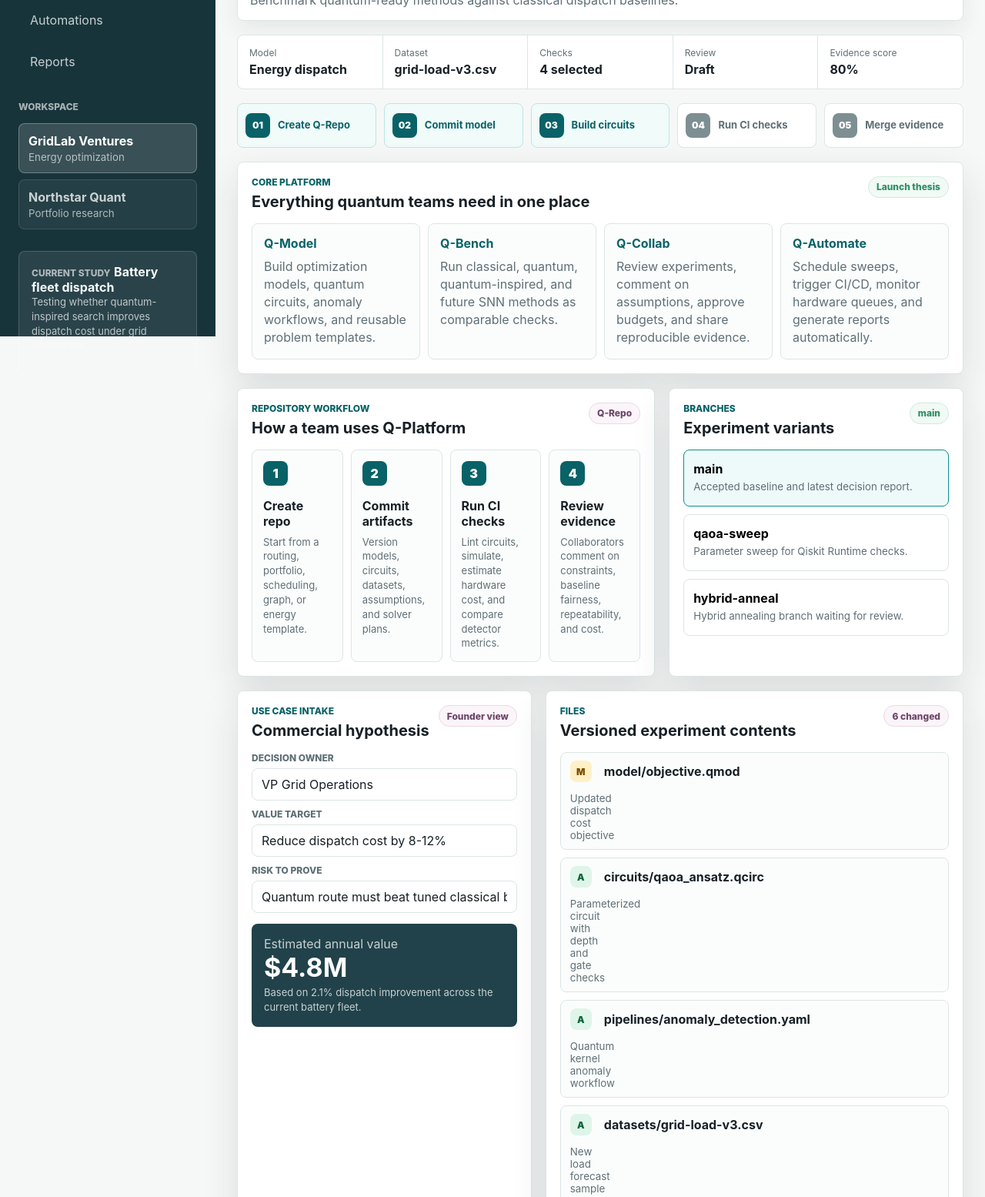
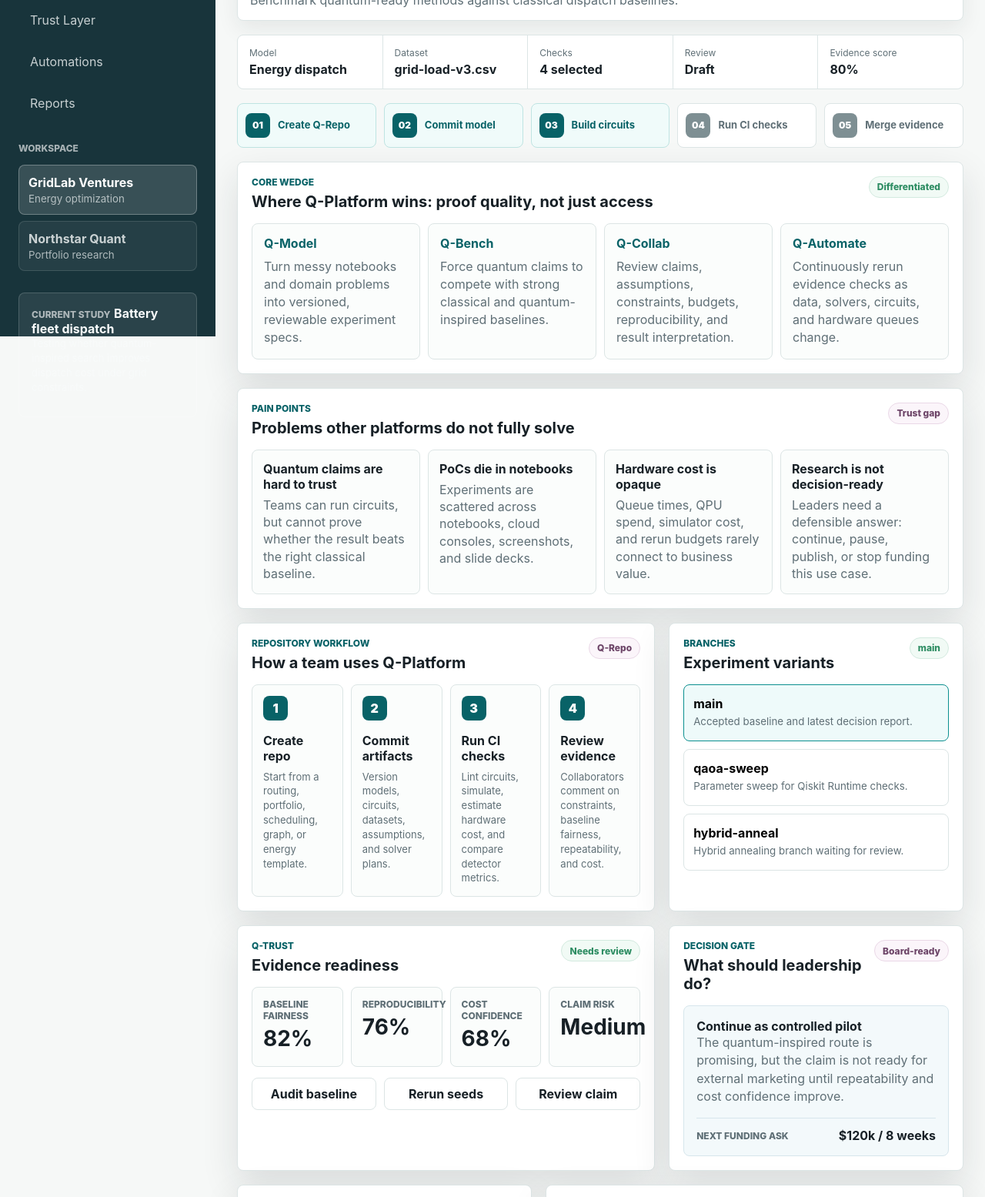
Before and after one commit to Riyaaggarwal/q-platform, a website: page app/index.html in a window 1280 px wide. Shown: the part 363-1918 px from the top of the page at 77% size. Drawn offline with Linux system fonts and the light colour scheme.

Commit message:
Focus Q-Platform on quantum evidence trust gaps

```diff
--- a/app/index.html
+++ b/app/index.html
@@ -23,6 +23,7 @@
           <button class="nav-item" data-view="circuit">Circuit Studio</button>
           <button class="nav-item" data-view="bench">Q-Bench</button>
           <button class="nav-item" data-view="collab">Q-Collab</button>
+          <button class="nav-item" data-view="trust">Trust Layer</button>
           <button class="nav-item" data-view="automation">Automations</button>
           <button class="nav-item" data-view="report">Reports</button>
         </nav>
@@ -49,11 +50,11 @@
       <main class="main">
         <header class="topbar">
           <div>
-            <p class="eyebrow">Q-Platform / Quantum Work OS</p>
-            <h1>One workspace for quantum research, benchmarks, and decisions.</h1>
+            <p class="eyebrow">Q-Platform / Quantum Evidence OS</p>
+            <h1>Prove quantum value before teams spend serious money.</h1>
             <p class="topbar-copy">
-              Q-Model, Q-Bench, Q-Collab, Circuit Studio, Q-Repos, and automation
-              pipelines in a single platform researchers and industry teams can use daily.
+              The missing trust layer for quantum work: fair baselines, reproducible
+              runs, claim review, budget gates, and decision-grade evidence.
             </p>
           </div>
           <div class="topbar-actions">
@@ -122,31 +123,60 @@
         </section>
 
         <div class="workspace-grid">
-          <section class="workspace-panel span-12" data-panel="workspace model bench collab circuit automation report">
+          <section class="workspace-panel span-12" data-panel="workspace model bench collab circuit automation report trust">
             <div class="section-heading">
               <div>
-                <p class="eyebrow">Core platform</p>
-                <h2>Everything quantum teams need in one place</h2>
+                <p class="eyebrow">Core wedge</p>
+                <h2>Where Q-Platform wins: proof quality, not just access</h2>
               </div>
-              <span class="badge live">Launch thesis</span>
+              <span class="badge live">Differentiated</span>
             </div>
 
             <div class="platform-suite">
               <article>
                 <strong>Q-Model</strong>
-                <p>Build optimization models, quantum circuits, anomaly workflows, and reusable problem templates.</p>
+                <p>Turn messy notebooks and domain problems into versioned, reviewable experiment specs.</p>
               </article>
               <article>
                 <strong>Q-Bench</strong>
-                <p>Run classical, quantum, quantum-inspired, and future SNN methods as comparable checks.</p>
+                <p>Force quantum claims to compete with strong classical and quantum-inspired baselines.</p>
               </article>
               <article>
                 <strong>Q-Collab</strong>
-                <p>Review experiments, comment on assumptions, approve budgets, and share reproducible evidence.</p>
+                <p>Review claims, assumptions, constraints, budgets, reproducibility, and result interpretation.</p>
               </article>
               <article>
                 <strong>Q-Automate</strong>
-                <p>Schedule sweeps, trigger CI/CD, monitor hardware queues, and generate reports automatically.</p>
+                <p>Continuously rerun evidence checks as data, solvers, circuits, and hardware queues change.</p>
+              </article>
+            </div>
+          </section>
+
+          <section class="workspace-panel span-12" data-panel="workspace trust bench report">
+            <div class="section-heading">
+              <div>
+                <p class="eyebrow">Pain points</p>
+                <h2>Problems other platforms do not fully solve</h2>
+              </div>
+              <span class="badge">Trust gap</span>
+            </div>
+
+            <div class="pain-grid">
+              <article>
+                <strong>Quantum claims are hard to trust</strong>
+                <p>Teams can run circuits, but cannot prove whether the result beats the right classical baseline.</p>
+              </article>
+              <article>
+                <strong>PoCs die in notebooks</strong>
+                <p>Experiments are scattered across notebooks, cloud consoles, screenshots, and slide decks.</p>
+              </article>
+              <article>
+                <strong>Hardware cost is opaque</strong>
+                <p>Queue times, QPU spend, simulator cost, and rerun budgets rarely connect to business value.</p>
+              </article>
+              <article>
+                <strong>Research is not decision-ready</strong>
+                <p>Leaders need a defensible answer: continue, pause, publish, or stop funding this use case.</p>
               </article>
             </div>
           </section>
@@ -206,6 +236,60 @@
                 <strong>hybrid-anneal</strong>
                 <small>Hybrid annealing branch waiting for review.</small>
               </button>
+            </div>
+          </section>
+
+          <section class="workspace-panel span-7" data-panel="workspace trust bench report">
+            <div class="section-heading">
+              <div>
+                <p class="eyebrow">Q-Trust</p>
+                <h2>Evidence readiness</h2>
+              </div>
+              <span class="badge live" id="trustBadge">Needs review</span>
+            </div>
+
+            <div class="trust-meter">
+              <div>
+                <span>Baseline fairness</span>
+                <strong>82%</strong>
+              </div>
+              <div>
+                <span>Reproducibility</span>
+                <strong>76%</strong>
+              </div>
+              <div>
+                <span>Cost confidence</span>
+                <strong>68%</strong>
+              </div>
+              <div>
+                <span>Claim risk</span>
+                <strong>Medium</strong>
+              </div>
+            </div>
+
+            <div class="trust-actions">
+              <button class="ghost-button trust-action" data-trust="Classical baseline audit">Audit baseline</button>
+              <button class="ghost-button trust-action" data-trust="Seed repeatability run">Rerun seeds</button>
+              <button class="ghost-button trust-action" data-trust="Claim review checklist">Review claim</button>
+            </div>
+          </section>
+
+          <section class="workspace-panel span-5" data-panel="workspace trust collab">
+            <div class="section-heading">
+              <div>
+                <p class="eyebrow">Decision gate</p>
+                <h2>What should leadership do?</h2>
+              </div>
+              <span class="badge">Board-ready</span>
+            </div>
+
+            <div class="decision-gate">
+              <strong>Continue as controlled pilot</strong>
+              <p>The quantum-inspired route is promising, but the claim is not ready for external marketing until repeatability and cost confidence improve.</p>
+              <div>
+                <span>Next funding ask</span>
+                <b>$120k / 8 weeks</b>
+              </div>
             </div>
           </section>
 
@@ -454,7 +538,7 @@
             </div>
           </section>
 
-          <section class="workspace-panel span-12" data-panel="bench workspace circuit collab">
+          <section class="workspace-panel span-12" data-panel="bench workspace circuit collab trust">
             <div class="section-heading">
               <div>
                 <p class="eyebrow">CI/CD for experiments</p>
--- a/app/main.js
+++ b/app/main.js
@@ -540,6 +540,17 @@ document.querySelectorAll(".automation-action").forEach((button) => {
   });
 });
 
+document.querySelectorAll(".trust-action").forEach((button) => {
+  button.addEventListener("click", () => {
+    const name = button.dataset.trust;
+    document.querySelector("#trustBadge").textContent = "Trust check queued";
+    document.querySelector("#statusReview").textContent = "Evidence under audit";
+    document.querySelector("#auditState").textContent = `${name} added to the evidence review`;
+    comments.unshift(["Q-Trust", `${name} started before this claim can be promoted.`]);
+    render();
+  });
+});
+
 document.querySelector("#exportButton").addEventListener("click", () => {
   activeBranch = "main";
   document.querySelector("#reportBadge").textContent = "Merged to main";
--- a/app/styles.css
+++ b/app/styles.css
@@ -728,12 +728,18 @@ canvas {
   background: #fbfdfc;
 }
 
+.pain-grid,
 .workbench-list,
 .automation-grid {
   display: grid;
   gap: 10px;
 }
 
+.pain-grid {
+  grid-template-columns: repeat(4, minmax(0, 1fr));
+}
+
+.pain-grid article,
 .workbench-list article,
 .automation-grid article {
   padding: 14px;
@@ -742,18 +748,84 @@ canvas {
   background: #fbfdfc;
 }
 
+.pain-grid strong,
 .workbench-list strong,
 .automation-grid strong,
+.pain-grid p,
 .workbench-list p,
 .automation-grid p {
   display: block;
 }
 
+.pain-grid p,
 .workbench-list p,
 .automation-grid p {
   margin: 6px 0 0;
   color: var(--muted);
   line-height: 1.4;
+}
+
+.trust-meter {
+  display: grid;
+  grid-template-columns: repeat(4, minmax(0, 1fr));
+  gap: 10px;
+}
+
+.trust-meter div {
+  min-height: 104px;
+  padding: 14px;
+  border: 1px solid var(--line);
+  border-radius: 8px;
+  background: #fbfdfc;
+}
+
+.trust-meter span {
+  display: block;
+  margin-bottom: 8px;
+  color: var(--muted);
+  font-size: 12px;
+  font-weight: 800;
+  text-transform: uppercase;
+}
+
+.trust-meter strong {
+  font-size: 28px;
+  line-height: 1;
+}
+
+.trust-actions {
+  display: grid;
+  grid-template-columns: repeat(3, minmax(0, 1fr));
+  gap: 10px;
+  margin-top: 14px;
+}
+
+.decision-gate {
+  padding: 16px;
+  border: 1px solid #d7e6ec;
+  border-radius: 8px;
+  background: #f3f9fb;
+}
+
+.decision-gate p {
+  color: var(--muted);
+  line-height: 1.45;
+}
+
+.decision-gate div {
+  display: flex;
+  gap: 12px;
+  align-items: center;
+  justify-content: space-between;
+  padding-top: 12px;
+  border-top: 1px solid #d7e6ec;
+}
+
+.decision-gate span {
+  color: var(--muted);
+  font-size: 12px;
+  font-weight: 800;
+  text-transform: uppercase;
 }
 
 .automation-grid {
@@ -978,7 +1050,9 @@ select,
 
   .pipeline,
   .platform-suite,
+  .pain-grid,
   .repo-flow,
+  .trust-meter,
   .ci-grid,
   .backend-grid,
   .automation-grid {
@@ -1022,7 +1096,10 @@ select,
   .status-strip,
   .pipeline,
   .platform-suite,
+  .pain-grid,
   .repo-flow,
+  .trust-meter,
+  .trust-actions,
   .backend-grid,
   .circuit-layout,
   .ci-grid,
```
Also changed, not shown: docs/architecture.md (+26 -0 lines), docs/data-model.md (+17 -0 lines), docs/product-brief.md (+56 -0 lines), docs/roadmap.md (+6 -0 lines).
